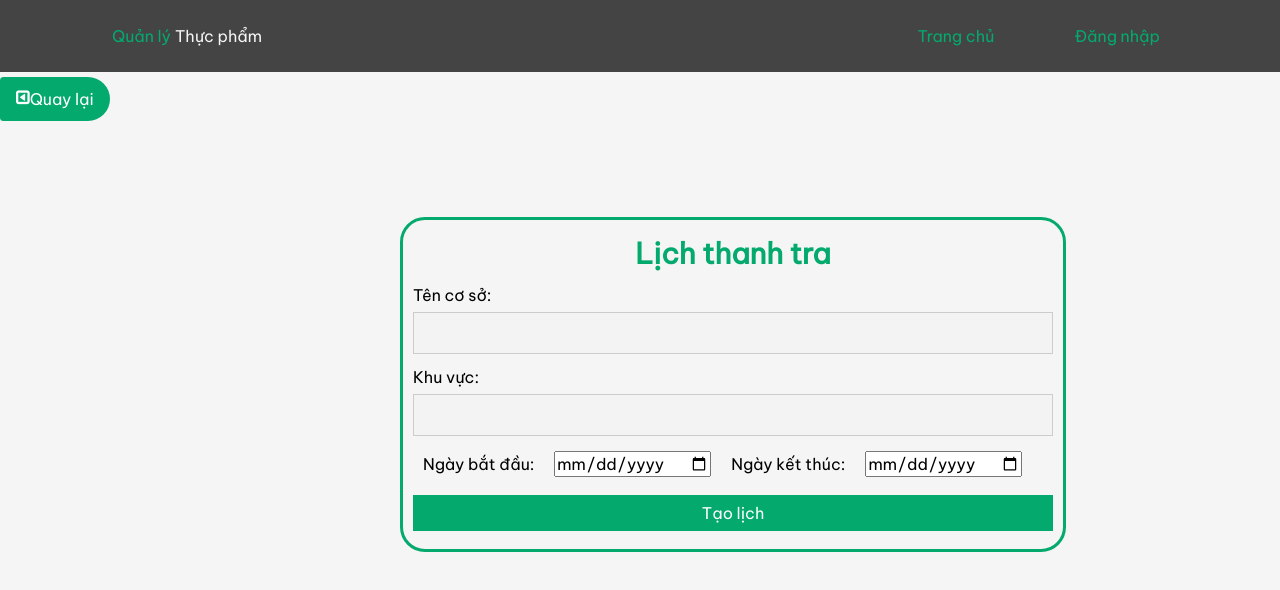
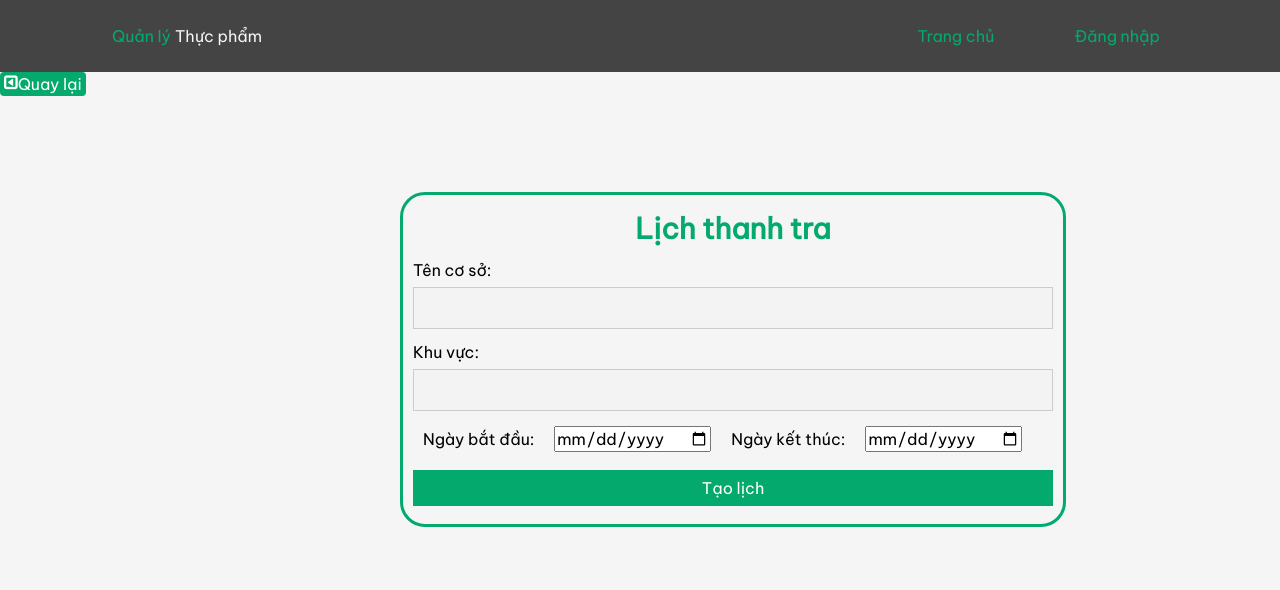
Before and after one commit to lhtrung11/btl-fe, a React (Create React App) app: page /inspections/register/1 in a window 1280 px wide. Shown: the top 590 px of the page. Built offline with nearby package versions, Linux system fonts and the light colour scheme; no server answers.

Commit message:
update NewInspection.css

```diff
--- a/src/features/Inspections/NewInspection/NewInspection.css
+++ b/src/features/Inspections/NewInspection/NewInspection.css
@@ -33,7 +33,7 @@
     width: 100%;
 }
 
-.btn {
+.inspectionForm .btn {
     margin-top: 0.5rem;
     background-color: #04AA6D;
     border: none;
@@ -45,12 +45,12 @@
     cursor: pointer;
 }
 
-.btn:hover {
+.inspectionForm .btn:hover {
     color: #04AA6D;
     background-color: white;
 }
 
-label.labelDate,
-input.inputDate {
+.inspectionForm label.labelDate,
+.inspectionForm input.inputDate {
     margin: 1rem;
 }
```
